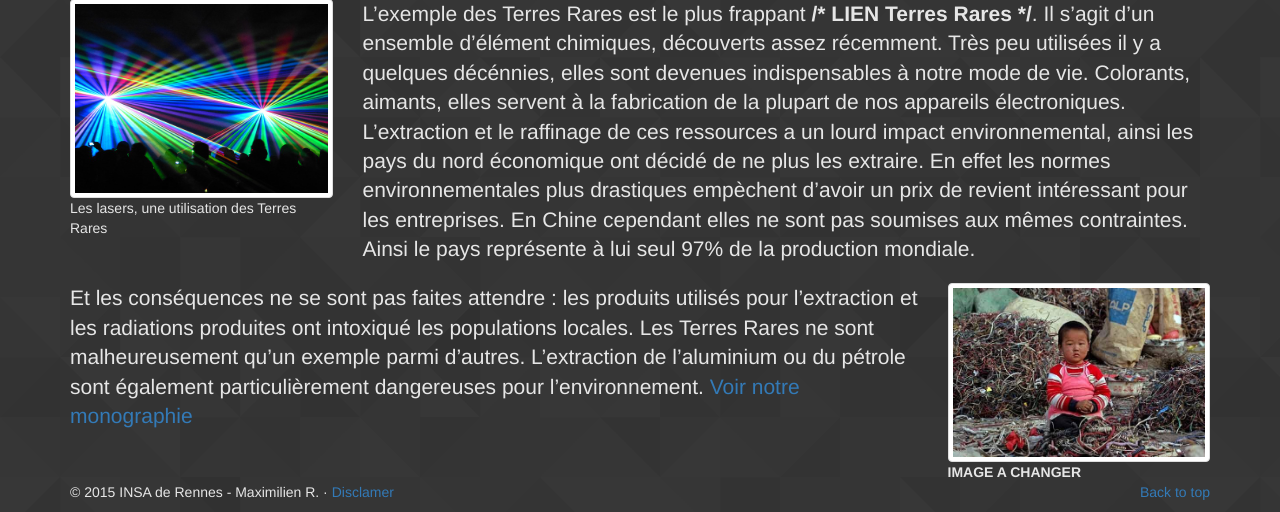
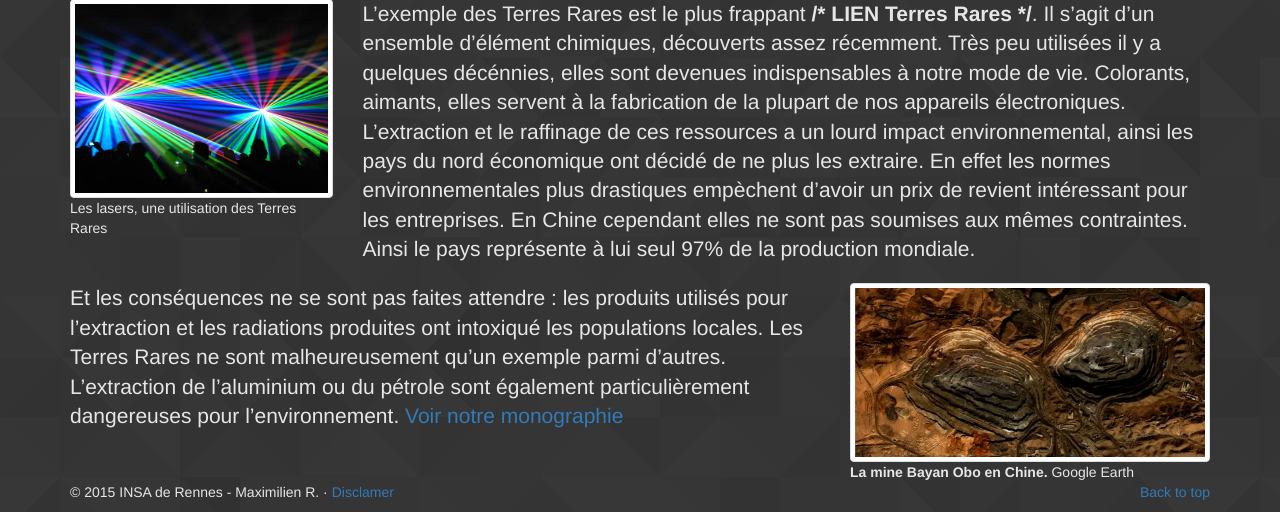
Before and after one commit to Entilore/Mono, a PHP site: page /epuisement-matiere-premiere.php in a window 1280 px wide. Shown: the part 303-815 px from the top of the page. Run offline with PHP 8.4, Linux system fonts and the light colour scheme; some libraries are stand-ins or nearby versions.

Commit message:
modification1 des images des articles

```diff
--- a/Website/epuisement-matiere-premiere.php
+++ b/Website/epuisement-matiere-premiere.php
@@ -24,14 +24,14 @@ L’extraction et le raffinage de ces ressources a un lourd impact environnement
       </div>
 
       <div class=row>
-        <div class="col-md-9">
+        <div class="col-md-8">
           <p class="lead">Et les conséquences ne se sont pas faites attendre : les produits utilisés pour l’extraction et les radiations produites ont intoxiqué les populations locales.
 Les Terres Rares ne sont malheureusement qu’un exemple parmi d’autres. L’extraction de l’aluminium ou du pétrole sont également particulièrement dangereuses pour l’environnement. <a href="#" target="_blank">Voir notre monographie</a>
           </p>
         </div>
-        <div class="col-md-3">
-              <img class="featurette-image img-responsive img-thumbnail" data-src="holder.js/500x500/auto" alt="Generic placeholder image" src="assets/guiyu.jpg">
-              <figcaption><strong>IMAGE A CHANGER</strong></figcaption>
+        <div class="col-md-4">
+              <img class="featurette-image img-responsive img-thumbnail" data-src="holder.js/500x500/auto" alt="Generic placeholder image" src="assets/mine.jpg">
+              <figcaption><strong>La mine Bayan Obo en Chine.</strong> Google Earth</figcaption>
         </div>
       </div>
 
--- a/Website/modele-detroit.php
+++ b/Website/modele-detroit.php
@@ -30,8 +30,8 @@ La volonté de Henry Ford était d’avoir une voiture robuste mais peu chère.
           </p>
         </div>
         <div class="col-md-3">
-              <img class="featurette-image img-responsive img-thumbnail" data-src="holder.js/500x500/auto" alt="Generic placeholder image" src="assets/guiyu.jpg">
-              <figcaption><strong>IMAGE A CHANGER</strong></figcaption>
+              <img class="featurette-image img-responsive img-thumbnail" data-src="holder.js/500x500/auto" alt="Generic placeholder image" src="assets/sloan.jpg">
+              <figcaption><strong>Alfred Sloan</strong></figcaption>
         </div>
       </div>
 
```
Also changed, not shown: Website/bas-nylon.php (+4 -4 lines), Website/dechets-surproduction.php (+4 -4 lines), Website/assets/ara2.jpg (added), Website/assets/basnylon.jpg (added), Website/assets/deee.jpg (added), Website/assets/mine.jpg (added), Website/assets/nylon.jpg (added), Website/assets/pb.jpg (added), Website/assets/sloan.jpg (added).
